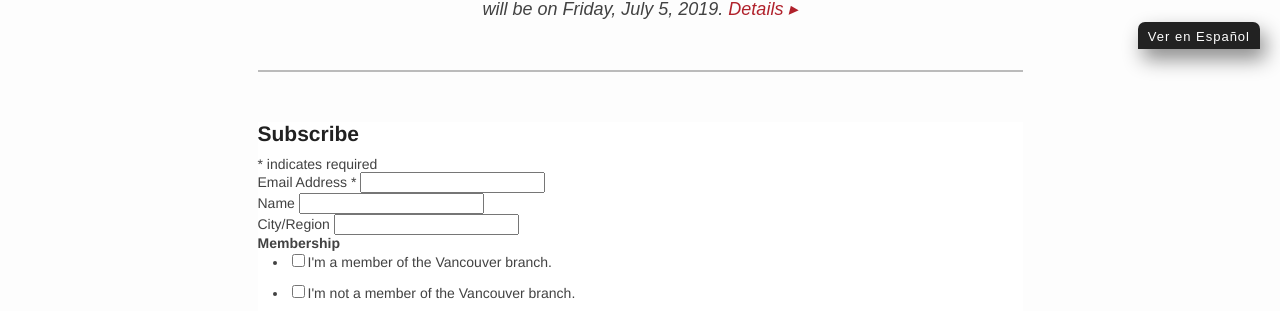
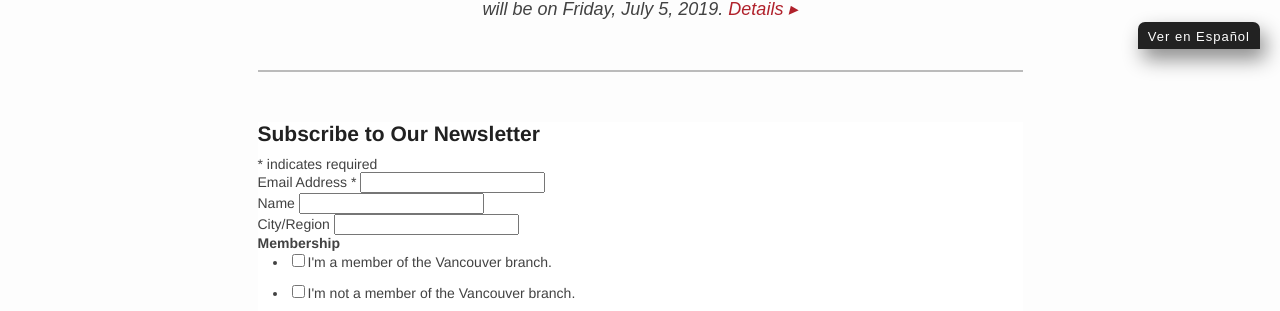
Before and after one commit to vancouveriww/vancouveriww.github.io, a Jekyll site: the page built from index.html, in a window 1280 px wide. Shown: the part 851-1162 px from the top of the page. Built offline with Jekyll 4.4.1, drawn with Linux system fonts in a browser that asks for light colours; some web fonts are replaced; comment, search, counter and statistics services are not loaded.

Commit message:
Changed heading of newsletter signup form

```diff
--- a/index.html
+++ b/index.html
@@ -29,7 +29,7 @@ layout: default
       <div id="mc_embed_signup">
           <form action="https://vancouveriww.us7.list-manage.com/subscribe/post?u=b6cb7256e10a71f69bb52996b&amp;id=613a7010d0" method="post" id="mc-embedded-subscribe-form" name="mc-embedded-subscribe-form" class="validate" target="_blank" novalidate>
               <div id="mc_embed_signup_scroll">
-	              <h2>Subscribe</h2>
+	              <h2>Subscribe to Our Newsletter</h2>
                   <div class="indicates-required"><span class="asterisk">*</span> indicates required</div>
                   <div class="mc-field-group">
 	                  <label for="mce-EMAIL">Email Address  <span class="asterisk">*</span></label>
```
